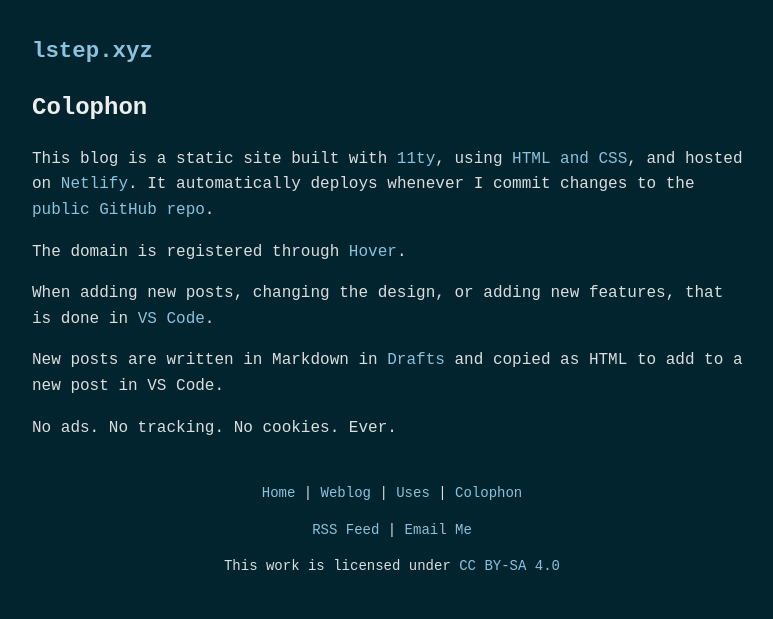
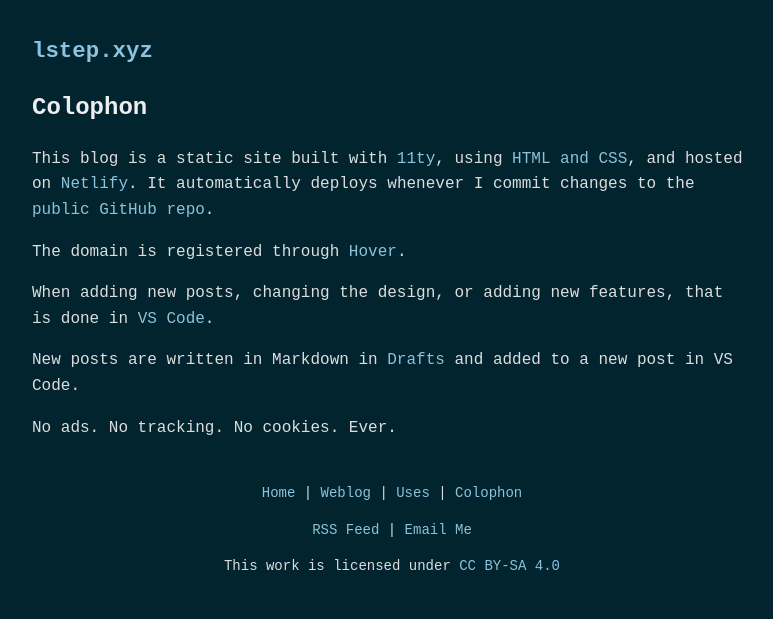
Before and after one commit to ldstep/ldstepweblog-11ty, an Eleventy site: page src/colophon.md in a window 1280 px wide. Shown: the whole page, without its empty margins (248-1021 px from the left). Built offline with nearby package versions, Linux system fonts and the light colour scheme; Eleventy itself is replaced by a stand-in of ours; files that its build step writes are made by us from their sources; what eleventy-plugin-seo would draw is missing.

Commit message:
Update colophon.md

```diff
--- a/src/colophon.md
+++ b/src/colophon.md
@@ -10,6 +10,6 @@
 
 When adding new posts, changing the design, or adding new features, that is done in [VS Code](https://code.visualstudio.com/).
 
-New posts are written in Markdown in [Drafts](https://getdrafts.com/) and copied as HTML to add to a new post in VS Code.
+New posts are written in Markdown in [Drafts](https://getdrafts.com/) and added to a new post in VS Code.
 
 No ads. No tracking. No cookies. Ever.
```
Also changed, not shown: public/colophon/index.html (+1 -1 lines).
